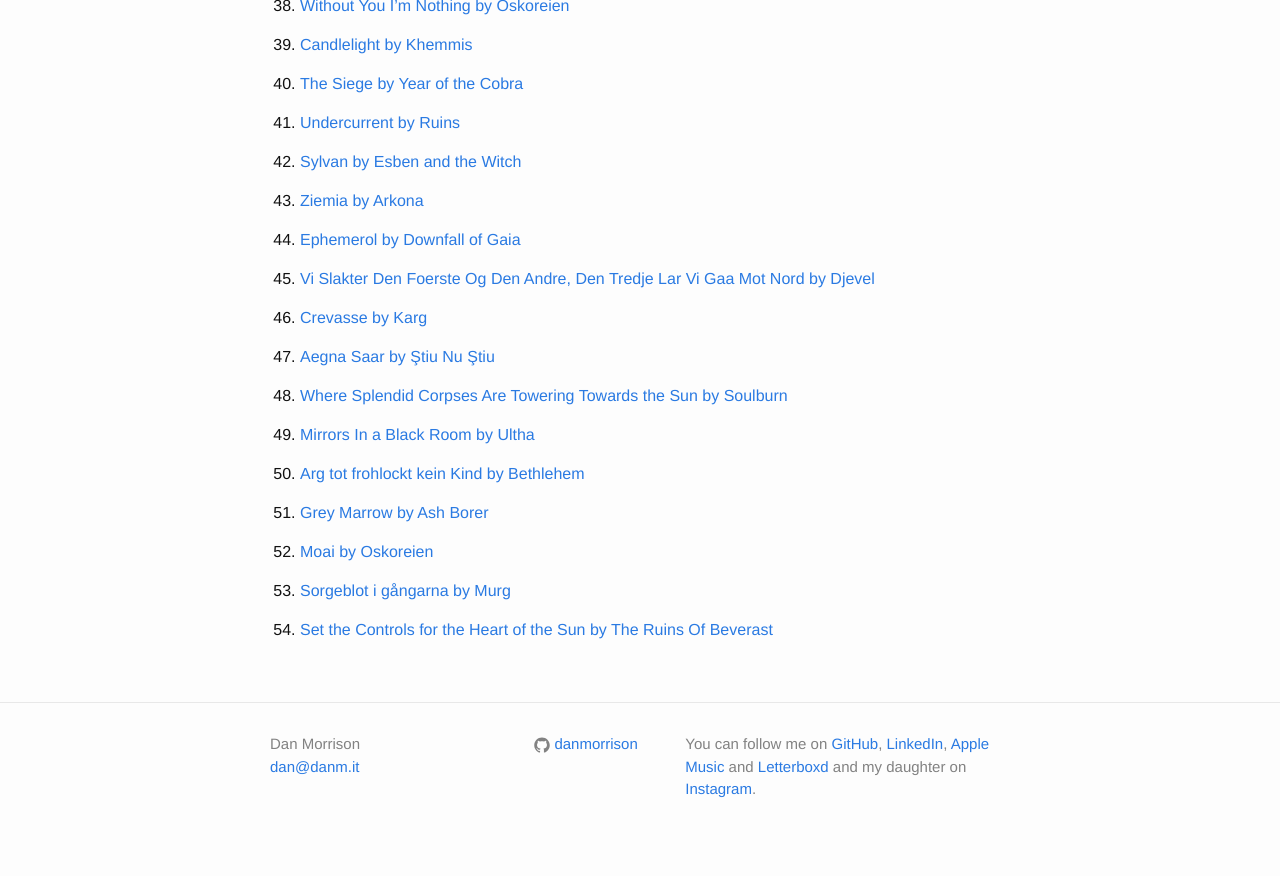
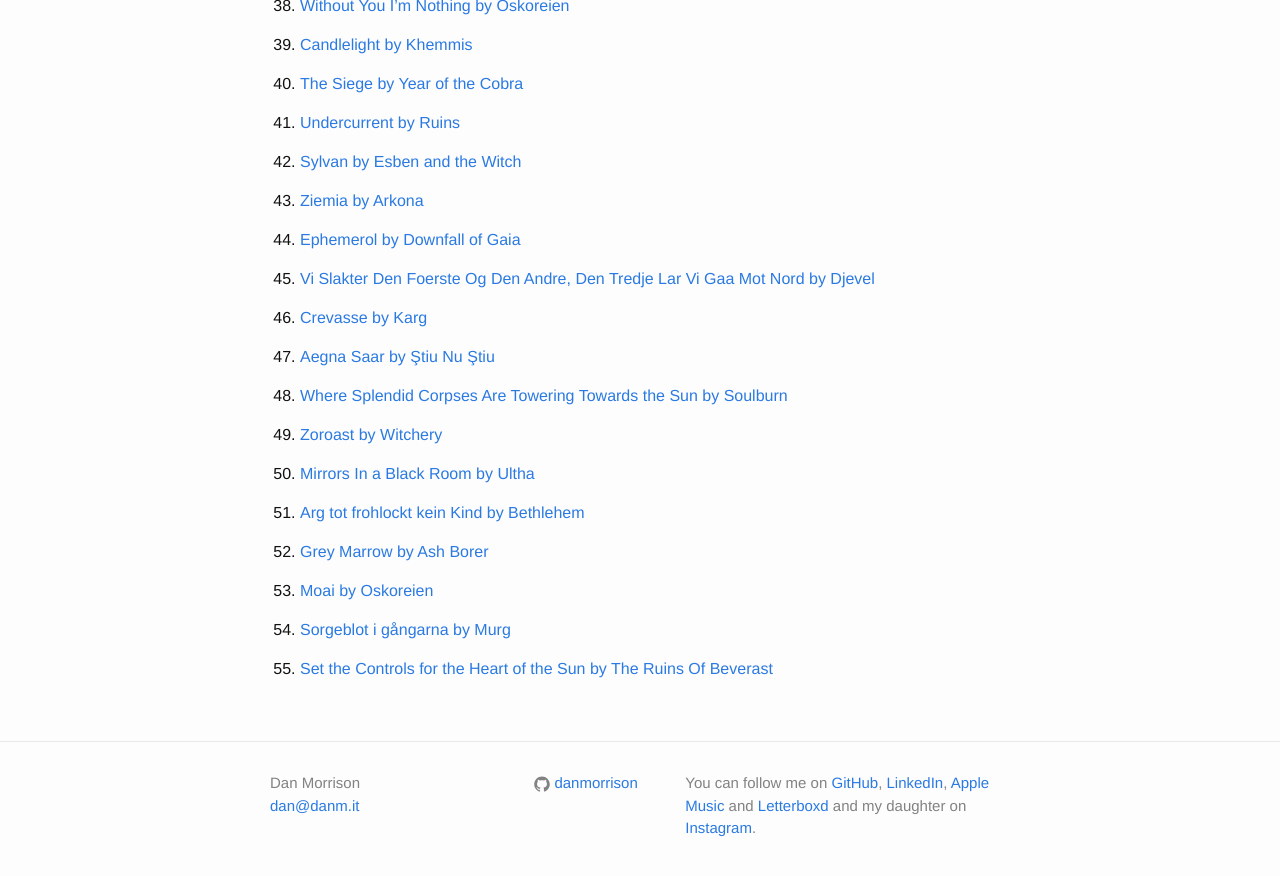
Before and after one commit to danmorrison/danmorrison.github.io, a Jekyll site: the page built from _posts/2017-08-03-metal-2016.md, in a window 1280 px wide and 900 px high, scrolled down 1727 px. Shown: the top 876 px of the window. Built offline with Jekyll 4.4.1, drawn with Linux system fonts in a browser that asks for light colours.

Commit message:
Add Zoroast

```diff
--- a/_posts/2017-08-03-metal-2016.md
+++ b/_posts/2017-08-03-metal-2016.md
@@ -58,6 +58,7 @@
 1. <!-- 2016-11-14 --> [Crevasse by Karg](https://music.apple.com/album/id1156467741?i=1156468000)
 1. <!-- 2016-11-18 --> [Aegna Saar by Ştiu Nu Ştiu](https://music.apple.com/album/id1170464711?i=1170464830)
 1. <!-- 2016-11-18 --> [Where Splendid Corpses Are Towering Towards the Sun by Soulburn](https://music.apple.com/album/id1162863813?i=1162863996)
+1. <!-- 2016-11-25 --> [Zoroast by Witchery](https://music.apple.com/album/1163375817?i=1163376133)
 1. <!-- 2016-12-01 --> [Mirrors In a Black Room by Ultha](https://music.apple.com/album/id1164024393?i=1164024548)
 1. <!-- 2016-12-02 --> [Arg tot frohlockt kein Kind by Bethlehem](https://music.apple.com/album/1169503089?i=1169504148)
 1. <!-- 2016-12-02 --> [Grey Marrow by Ash Borer](https://music.apple.com/album/id1180760267?i=1180760360)
```
